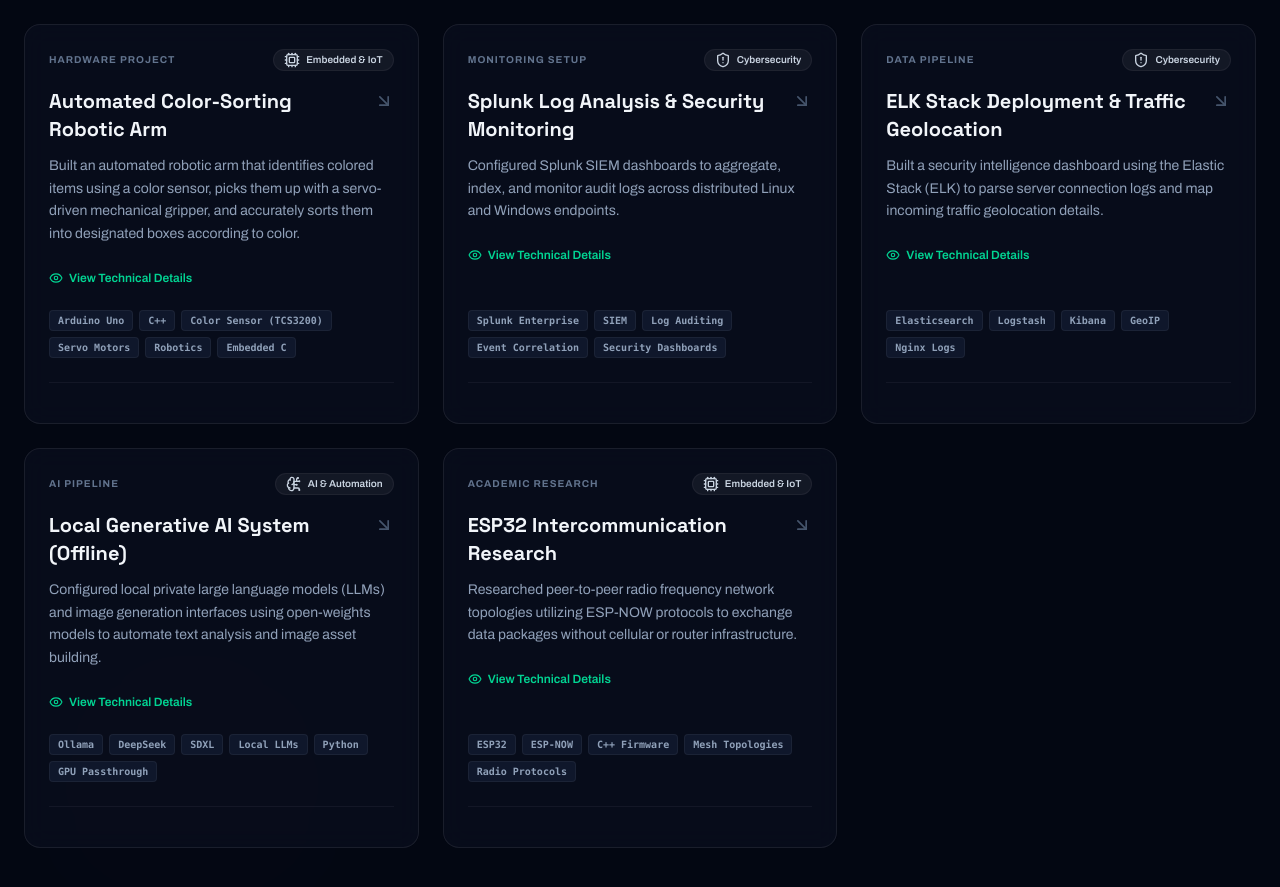
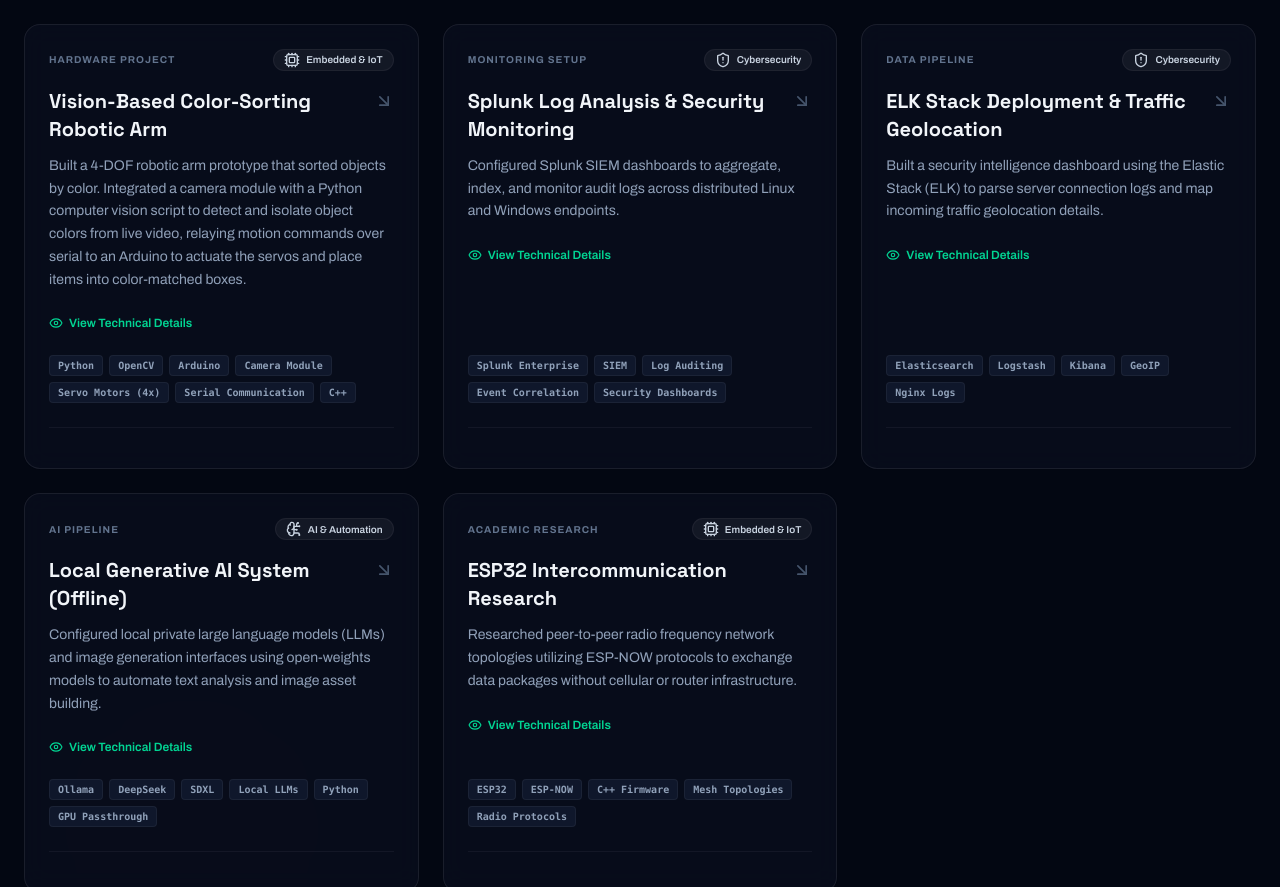
Before and after one commit to vishalvijay-123/vishalvs-portfolio, a Next.js app: page / in a window 1280 px wide. Shown: the part 4338-5225 px from the top of the page. Built offline with nearby package versions, Linux system fonts and the light colour scheme.

Commit message:
fix: update robotic arm project details to vision-based camera and Python setup

```diff
--- a/src/components/Projects.tsx
+++ b/src/components/Projects.tsx
@@ -148,17 +148,17 @@ const PROJECTS: Project[] = [
     ],
   },
   {
-    title: "Automated Color-Sorting Robotic Arm",
+    title: "Vision-Based Color-Sorting Robotic Arm",
     category: "Embedded & IoT",
     date: "Hardware Project",
-    description: "Built an automated robotic arm that identifies colored items using a color sensor, picks them up with a servo-driven mechanical gripper, and accurately sorts them into designated boxes according to color.",
-    tech: ["Arduino Uno", "C++", "Color Sensor (TCS3200)", "Servo Motors", "Robotics", "Embedded C"],
-    challenges: "Calibrating RGB frequency thresholds to reliably classify colors under shifting ambient lighting, while tuning multi-axis servo trajectories to achieve smooth pick-and-place motions without dropping items.",
+    description: "Built a 4-DOF robotic arm prototype that sorted objects by color. Integrated a camera module with a Python computer vision script to detect and isolate object colors from live video, relaying motion commands over serial to an Arduino to actuate the servos and place items into color-matched boxes.",
+    tech: ["Python", "OpenCV", "Arduino", "Camera Module", "Servo Motors (4x)", "Serial Communication", "C++"],
+    challenges: "Overcoming real-world physical and optical hurdles: fluctuating ambient lighting caused inconsistent color thresholding in the camera feed, while mechanical servo calibration, gear slack, and gripper alignment made reliable pick-and-place precision tricky to stabilize.",
     features: [
-      "Real-time color sensing and RGB frequency classification to detect colored items.",
-      "Multi-axis articulated arm with a motorized gripper for automated pickup and transport.",
-      "Automated sorting state machine routing items to specific color-designated destination boxes.",
-      "C++ firmware coordinating sensor interrupts, movement paths, and home position resets."
+      "Camera-driven color extraction using Python to identify and categorize objects by color from the video feed.",
+      "Serial communication pipeline transmitting target coordinates and motor commands from the vision script to Arduino.",
+      "4-DOF robotic arm (4 servos) driving multi-joint movements and gripper actuation.",
+      "Automated sorting routine configured to deposit recognized colored items into designated collection boxes."
     ],
   },
   {
```
